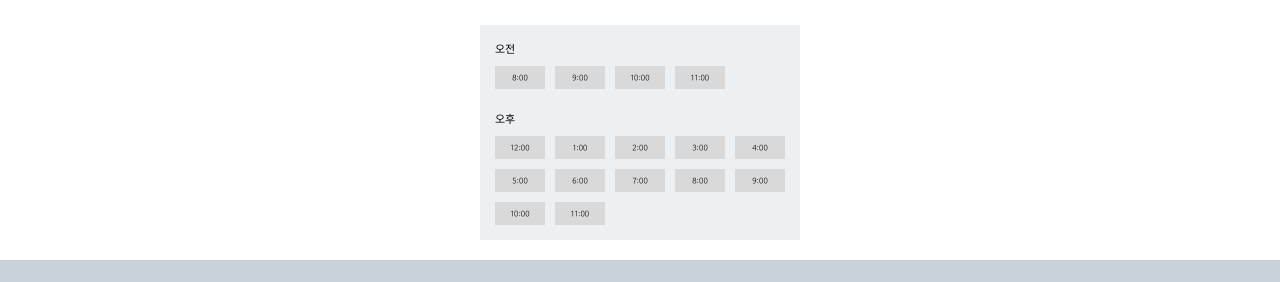
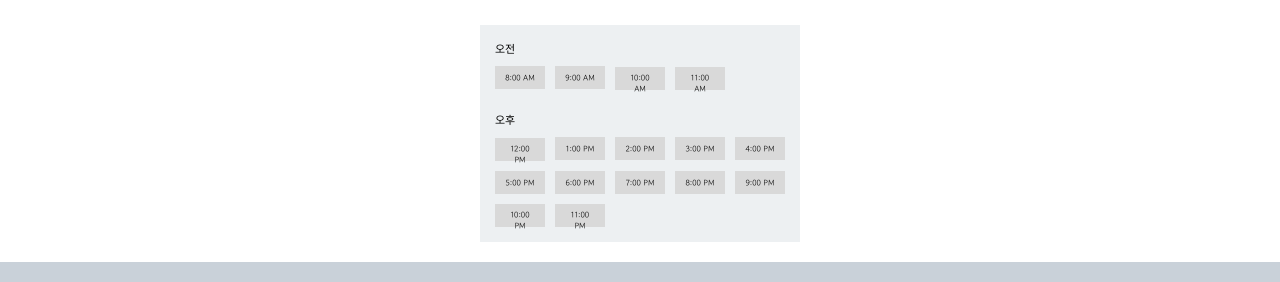
Before and after one commit to MIN0225/Team-ED-fall, a React (Create React App) app in the folder FE/front/: page / in a window 1280 px wide. Shown: the part 378-660 px from the top of the page. Built offline with nearby package versions, Linux system fonts and the light colour scheme; the HTML template or start-up script is replaced by a standard one; a web font is replaced by a local one.

Commit message:
Feat: 시간 버튼 여러개 선택 가능

```diff
--- a/FE/front/src/components/Selector/TimeSelector.js
+++ b/FE/front/src/components/Selector/TimeSelector.js
@@ -1,125 +1,42 @@
-import React from "react";
+import React, { useState } from "react";
 import "../../styles/components/Selector/TimeSelector.css";
 
-function TimeSelector({ selectedTime, setSelectedTime }) {
+function TimeSelector({ selectedTimes, setSelectedTimes }) {
   const handleTimeClick = (time) => {
-    setSelectedTime(time);
+    if (selectedTimes.includes(time)) {
+      setSelectedTimes(selectedTimes.filter((selectedTime) => selectedTime !== time));
+    } else {
+      setSelectedTimes([...selectedTimes, time]);
+    }
+  };
+
+  const renderTimeButtons = (timeArray) => {
+    return timeArray.map((time) => (
+      <button
+        key={time}
+        className={`time_btn ${selectedTimes.includes(time) ? "selected" : ""}`}
+        onClick={() => handleTimeClick(time)}
+      >
+        <div className="time_btn_text">{time}</div>
+      </button>
+    ));
   };
 
   return (
     <div className="time_box">
-      <div>
+      <div className="AM">
         <p className="time_text">오전</p>
-        <button
-          className={`time_btn ${selectedTime === "8:00 AM" ? "selected" : ""}`}
-          onClick={() => handleTimeClick("8:00 AM")}
-        >
-          <div className="time_btn_text">8:00</div>
-        </button>
-        <button
-          className={`time_btn ${selectedTime === "9:00 AM" ? "selected" : ""}`}
-          onClick={() => handleTimeClick("9:00 AM")}
-        >
-          <div className="time_btn_text">9:00</div>
-        </button>
-        <button
-          className={`time_btn ${
-            selectedTime === "10:00 AM" ? "selected" : ""
-          }`}
-          onClick={() => handleTimeClick("10:00 AM")}
-        >
-          <div className="time_btn_text">10:00</div>
-        </button>
-        <button
-          className={`time_btn ${
-            selectedTime === "11:00 AM" ? "selected" : ""
-          }`}
-          onClick={() => handleTimeClick("11:00 AM")}
-        >
-          <div className="time_btn_text">11:00</div>
-        </button>
+        {renderTimeButtons([
+          "8:00 AM", "9:00 AM", "10:00 AM", "11:00 AM"
+        ])}
       </div>
       <p></p>
-      <div>
+      <div className="PM">
         <p className="time_text">오후</p>
-        <button
-          className={`time_btn ${
-            selectedTime === "12:00 PM" ? "selected" : ""
-          }`}
-          onClick={() => handleTimeClick("12:00 PM")}
-        >
-          <div className="time_btn_text">12:00</div>
-        </button>
-        <button
-          className={`time_btn ${selectedTime === "1:00 PM" ? "selected" : ""}`}
-          onClick={() => handleTimeClick("1:00 PM")}
-        >
-          <div className="time_btn_text">1:00</div>
-        </button>
-        <button
-          className={`time_btn ${selectedTime === "2:00 PM" ? "selected" : ""}`}
-          onClick={() => handleTimeClick("2:00 PM")}
-        >
-          <div className="time_btn_text">2:00</div>
-        </button>
-        <button
-          className={`time_btn ${selectedTime === "3:00 PM" ? "selected" : ""}`}
-          onClick={() => handleTimeClick("3:00 PM")}
-        >
-          <div className="time_btn_text">3:00</div>
-        </button>
-        <button
-          className={`time_btn ${selectedTime === "4:00 PM" ? "selected" : ""}`}
-          onClick={() => handleTimeClick("4:00 PM")}
-        >
-          <div className="time_btn_text">4:00</div>
-        </button>
-        <button
-          className={`time_btn ${selectedTime === "5:00 PM" ? "selected" : ""}`}
-          onClick={() => handleTimeClick("5:00 PM")}
-        >
-          <div className="time_btn_text">5:00</div>
-        </button>
-        <button
-          className={`time_btn ${selectedTime === "6:00 PM" ? "selected" : ""}`}
-          onClick={() => handleTimeClick("6:00 PM")}
-        >
-          <div className="time_btn_text">6:00</div>
-        </button>
-        <button
-          className={`time_btn ${selectedTime === "7:00 PM" ? "selected" : ""}`}
-          onClick={() => handleTimeClick("7:00 PM")}
-        >
-          <div className="time_btn_text">7:00</div>
-        </button>
-        <button
-          className={`time_btn ${selectedTime === "8:00 PM" ? "selected" : ""}`}
-          onClick={() => handleTimeClick("8:00 PM")}
-        >
-          <div className="time_btn_text">8:00</div>
-        </button>
-        <button
-          className={`time_btn ${selectedTime === "9:00 PM" ? "selected" : ""}`}
-          onClick={() => handleTimeClick("9:00 PM")}
-        >
-          <div className="time_btn_text">9:00</div>
-        </button>
-        <button
-          className={`time_btn ${
-            selectedTime === "10:00 PM" ? "selected" : ""
-          }`}
-          onClick={() => handleTimeClick("10:00 PM")}
-        >
-          <div className="time_btn_text">10:00</div>
-        </button>
-        <button
-          className={`time_btn ${
-            selectedTime === "11:00 PM" ? "selected" : ""
-          }`}
-          onClick={() => handleTimeClick("11:00 PM")}
-        >
-          <div className="time_btn_text">11:00</div>
-        </button>
+        {renderTimeButtons([
+          "12:00 PM", "1:00 PM", "2:00 PM", "3:00 PM", "4:00 PM", "5:00 PM",
+          "6:00 PM", "7:00 PM", "8:00 PM", "9:00 PM", "10:00 PM", "11:00 PM"
+        ])}
       </div>
     </div>
   );
--- a/FE/front/src/pages/Home.js
+++ b/FE/front/src/pages/Home.js
@@ -10,11 +10,7 @@ import "../styles/pages/Home.css";
 
 function Home() {
   const [selectedDate, setSelectedDate] = useState(null);
-  const [selectedTime, setSelectedTime] = useState(null);
-
-  const handleTimeChange = (time) => {
-    setSelectedTime(time);
-  };
+  const [selectedTimes, setSelectedTimes] = useState([]);
 
   const [cards, setCards] = useState([
     {
@@ -72,9 +68,8 @@ function Home() {
   };
 
   const currentCard1 = cards[currentIndex];
-  const currentCard2 = cards[(currentIndex + 1) % cards.length]; // 원형으로 순환하도록 변경
+  const currentCard2 = cards[(currentIndex + 1) % cards.length];
 
-  // 각 카드의 즐겨찾기 상태를 업데이트하는 함수
   const toggleFavorite = (id) => {
     const updatedCards = cards.map((card) =>
       card.id === id ? { ...card, isFavorite: !card.isFavorite } : card
@@ -83,8 +78,8 @@ function Home() {
   };
 
   const selectedDateTime =
-    selectedDate && selectedTime
-      ? `${selectedDate.toLocaleDateString()} ${selectedTime}`
+    selectedDate && selectedTimes.length > 0
+      ? `${selectedDate.toLocaleDateString()} ${selectedTimes.join(", ")}`
       : null;
 
   return (
@@ -98,10 +93,7 @@ function Home() {
             setSelectedDate={setSelectedDate}
           />
           <p />
-          <TimeSelector
-            selectedTime={selectedTime}
-            setSelectedTime={handleTimeChange}
-          />
+          <TimeSelector selectedTimes={selectedTimes} setSelectedTimes={setSelectedTimes} />
           {selectedDateTime && (
             <p className="datetime">선택한 날짜와 시간: {selectedDateTime}</p>
           )}
```
